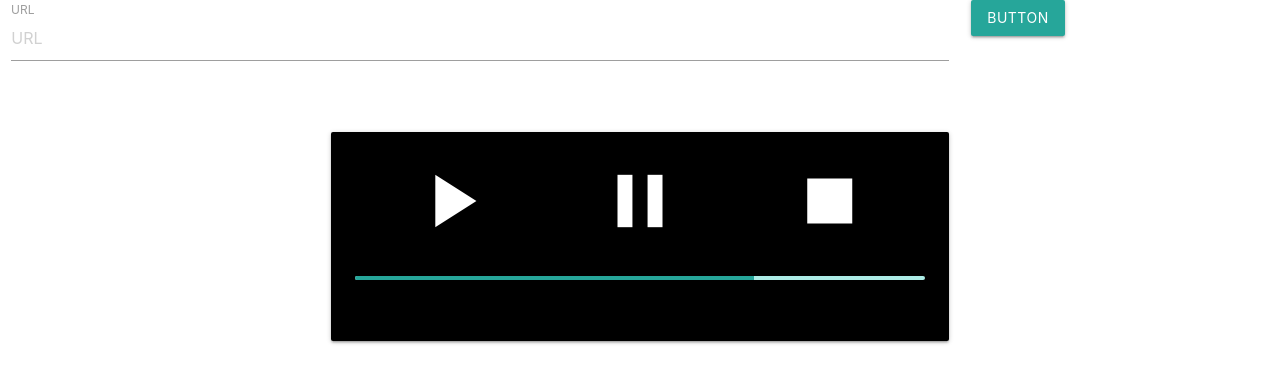
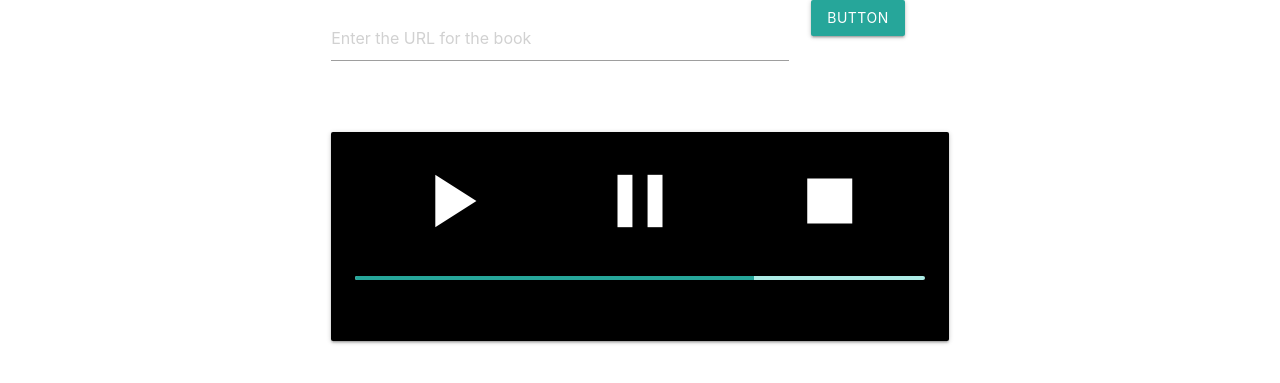
Before and after one commit to Kevin-Oudai/reader-site, a Django app: page / in a window 1280 px wide. Shown: the top 383 px of the page. Run offline with Django 3.2, Linux system fonts and the light colour scheme.

Commit message:
Update home.html

```diff
--- a/readersite/templates/home.html
+++ b/readersite/templates/home.html
@@ -15,11 +15,10 @@
 
 <body>
     <div class="row">
-        <form class="col s12">
+        <form class="col s12 m6 offset-m3">
           <div class="row">
             <div class="input-field col s9">
-              <input placeholder="URL" id="first_name" type="text" class="validate">
-              <label for="url">URL</label>
+              <input placeholder="Enter the URL for the book" id="first_name" type="text" class="validate">
             </div>
             <div class="col s3">
                 <a class="waves-effect waves-light btn">button</a>
```
